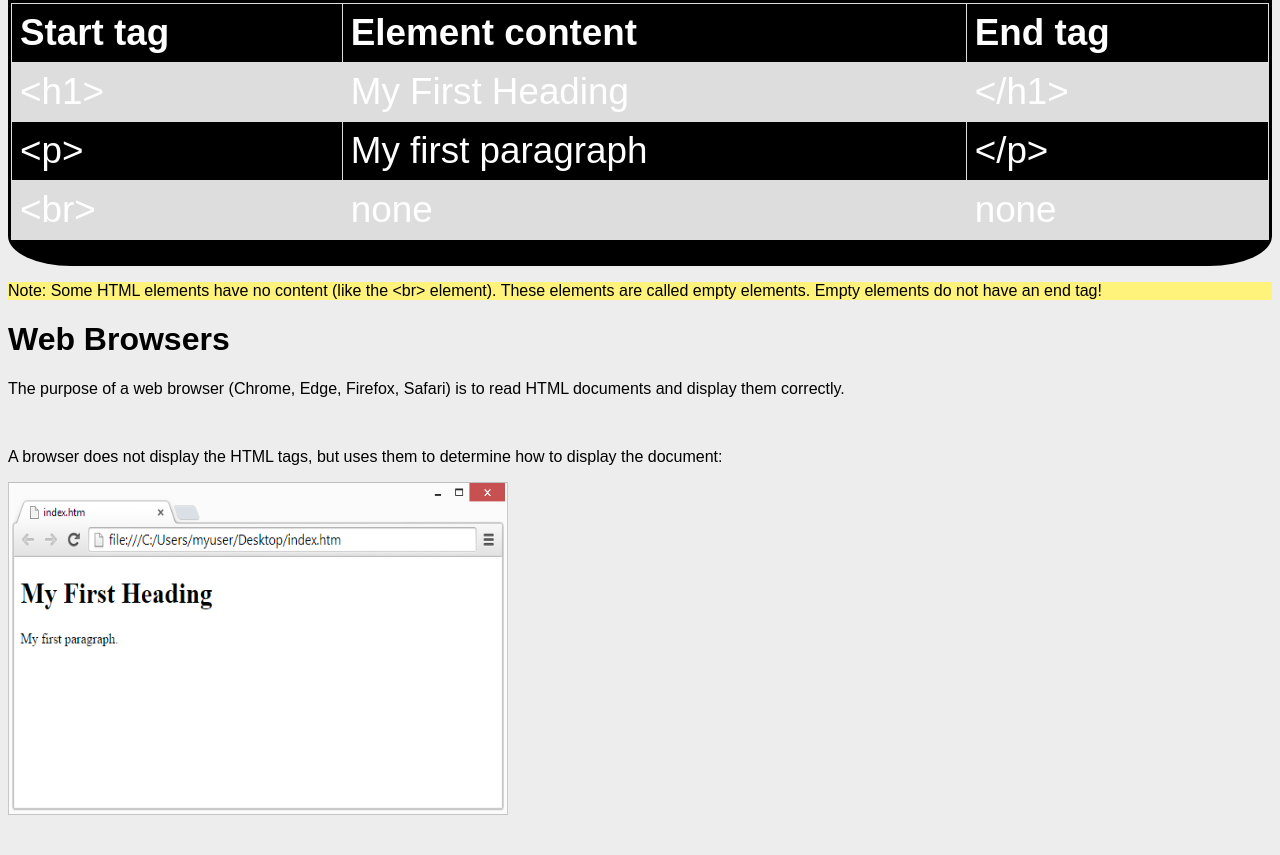
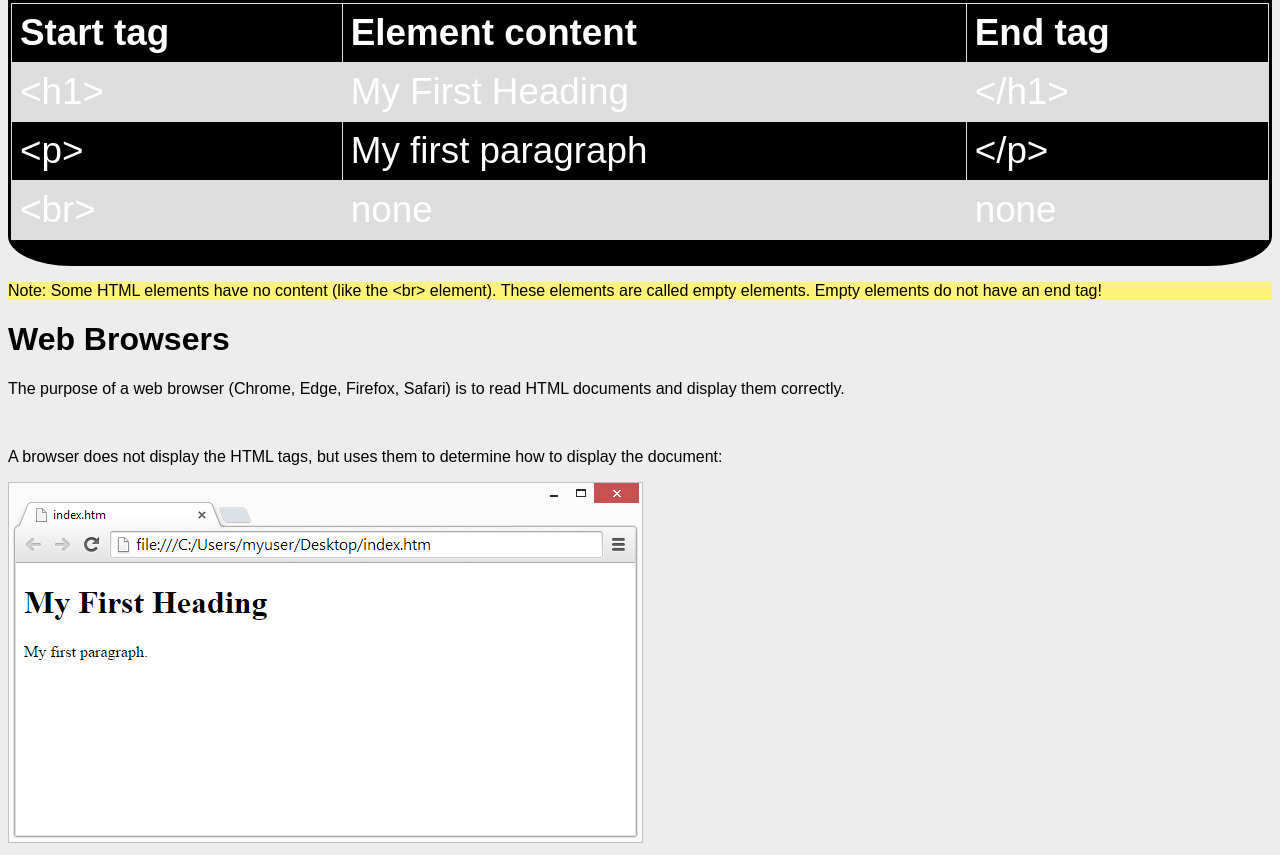
Before and after one commit to Error-Web/error-web-html, a plain HTML site: page index.html in a window 1280 px wide. Shown: the part 2466-3321 px from the top of the page. Before the commit the page ends 3293 px from the top, so only its background shows below. Drawn offline with nearby package versions, Linux system fonts and the light colour scheme.

Commit message:
update index.html

```diff
--- a/index.html
+++ b/index.html
@@ -160,7 +160,7 @@ The HTML element is everything from the start tag to the end tag:</p>
 																				<p>
 																					A browser does not display the HTML tags, but uses them to determine how to display the document:
 																					</p>
-																					<img src="img/img_chrome.png" alt="Web Browsers" width="500" height="333">
+																					<img src="img/img_chrome.png" alt="Web Browsers" >
 																		</div>
 				</body>
 		</html>
```
